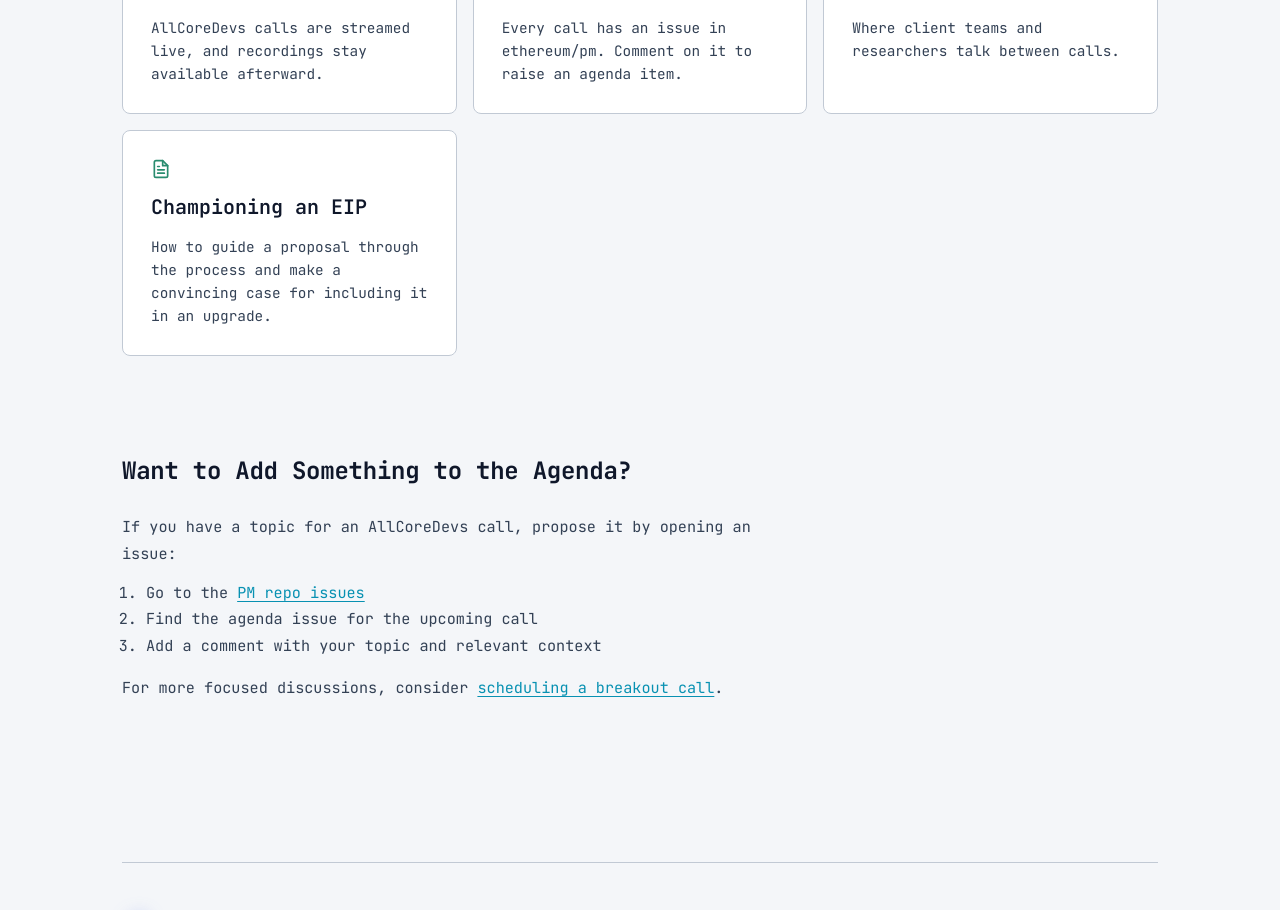
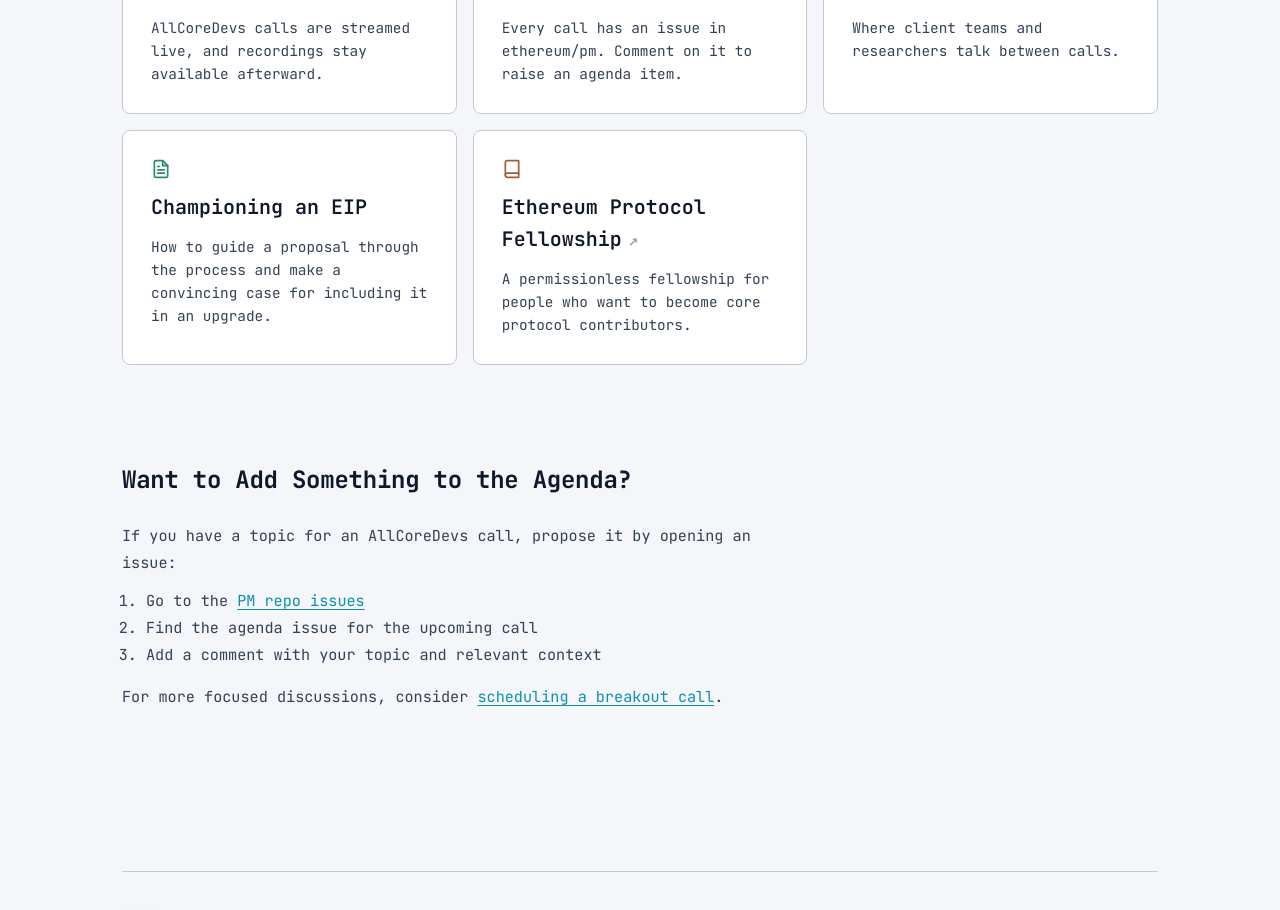
Before and after one commit to ethcoordinate/ethcoordinate-website, a Next.js app: page /initiatives/protocol-coordination in a window 1280 px wide. Shown: the part 1620-2530 px from the top of the page. Built offline with nearby package versions, Linux system fonts and the light colour scheme; no server answers.

Commit message:
Link the Ethereum Protocol Fellowship under Get Involved

```diff
--- a/src/app/initiatives/protocol-coordination/page.tsx
+++ b/src/app/initiatives/protocol-coordination/page.tsx
@@ -8,7 +8,7 @@
 import type { ArtifactCall } from "@/lib/github";
 import {
   CalendarIcon, UsersIcon, FileTextIcon,
-  YouTubeIcon, GitHubIcon, DiscordIcon,
+  YouTubeIcon, GitHubIcon, DiscordIcon, BookIcon,
 } from "@/components/Icons";
 
 export const metadata: Metadata = {
@@ -61,6 +61,13 @@
     href: "/guides/champion",
     external: false,
     icon: <FileTextIcon color="var(--coord-green)" />,
+  },
+  {
+    title: "Ethereum Protocol Fellowship",
+    description: "A permissionless fellowship for people who want to become core protocol contributors.",
+    href: "https://epf.wiki/",
+    external: true,
+    icon: <BookIcon color="var(--coord-yellow)" />,
   },
 ];
 
```
